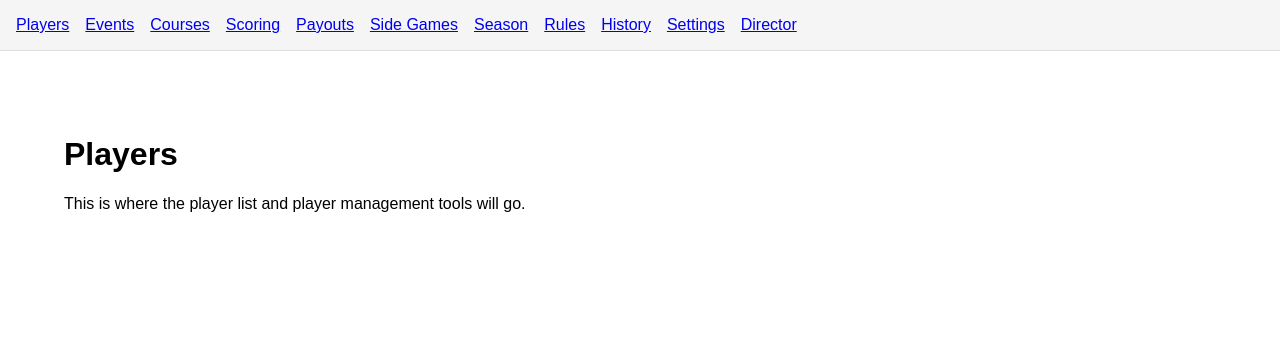
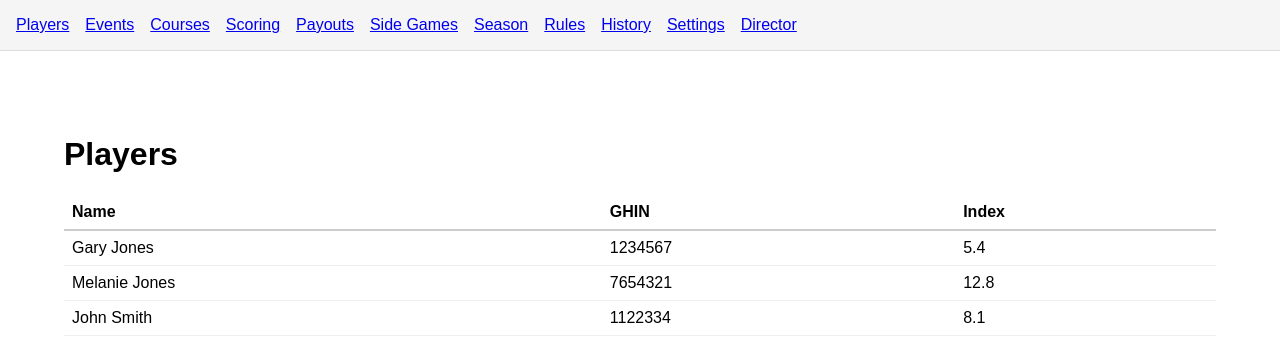
Before and after one commit to Jonesy55-Golf/Golf-Platform, a Next.js app: page /players in a window 1280 px wide. Shown: the top 362 px of the page. Built offline with nearby package versions, Linux system fonts and the light colour scheme.

Commit message:
Add mock players for initial setup

```diff
--- a/app/players/page.tsx
+++ b/app/players/page.tsx
@@ -1,8 +1,39 @@
 export default function PlayersPage() {
+  const mockPlayers = [
+    { id: 1, name: "Gary Jones", ghin: "1234567", index: 5.4 },
+    { id: 2, name: "Melanie Jones", ghin: "7654321", index: 12.8 },
+    { id: 3, name: "John Smith", ghin: "1122334", index: 8.1 },
+  ];
+
   return (
     <main style={{ padding: "2rem", fontFamily: "sans-serif" }}>
       <h1>Players</h1>
-      <p>This is where the player list and player management tools will go.</p>
+
+      <table
+        style={{
+          width: "100%",
+          borderCollapse: "collapse",
+          marginTop: "1rem",
+        }}
+      >
+        <thead>
+          <tr>
+            <th style={{ borderBottom: "2px solid #ccc", textAlign: "left", padding: "0.5rem" }}>Name</th>
+            <th style={{ borderBottom: "2px solid #ccc", textAlign: "left", padding: "0.5rem" }}>GHIN</th>
+            <th style={{ borderBottom: "2px solid #ccc", textAlign: "left", padding: "0.5rem" }}>Index</th>
+          </tr>
+        </thead>
+
+        <tbody>
+          {mockPlayers.map((player) => (
+            <tr key={player.id}>
+              <td style={{ borderBottom: "1px solid #eee", padding: "0.5rem" }}>{player.name}</td>
+              <td style={{ borderBottom: "1px solid #eee", padding: "0.5rem" }}>{player.ghin}</td>
+              <td style={{ borderBottom: "1px solid #eee", padding: "0.5rem" }}>{player.index}</td>
+            </tr>
+          ))}
+        </tbody>
+      </table>
     </main>
   );
 }
```
